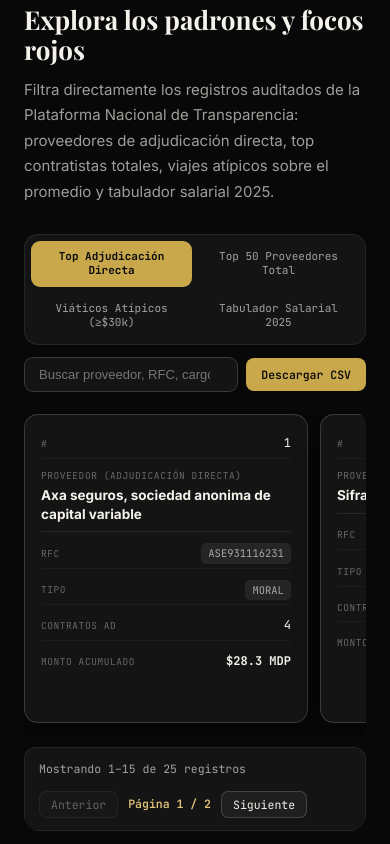
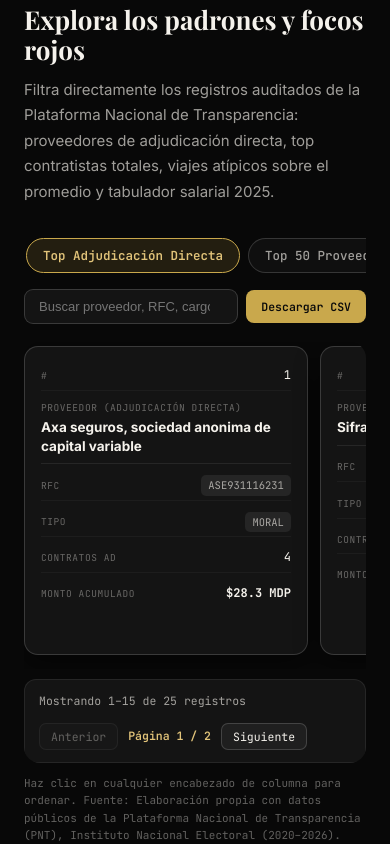
Before and after one commit to ar-rodrigues/ine-transparencia-2020-2026, a plain HTML site: page tablero/index.html in a window 390 px wide. Shown: the part 11156-12000 px from the top of the page. Drawn offline with nearby package versions, Linux system fonts and the light colour scheme; a web font is replaced by a local one.

Commit message:
fix(mobile): evitar bloqueo adblock en grafica 2 (medios_2025), zoom en mapas y selector horizontal en pildoras

```diff
--- /dev/null
+++ b/datos_b2/03_datos_agregados/resumen_ejecutivo/medios_2025.json
@@ -0,0 +1,11 @@
+[
+	{"tipo_medio":"Televisión","total_pautas":87,"gasto_total":82894879.29,"gasto_promedio_por_pauta":952814.7,"porcentaje_del_gasto_total":56.14},
+	{"tipo_medio":"Medios digitales","total_pautas":581,"gasto_total":27145010.27,"gasto_promedio_por_pauta":46721.19,"porcentaje_del_gasto_total":18.38},
+	{"tipo_medio":"Otros servicios asociados","total_pautas":65,"gasto_total":15015201.16,"gasto_promedio_por_pauta":231003.09,"porcentaje_del_gasto_total":10.17},
+	{"tipo_medio":"Radio","total_pautas":116,"gasto_total":11754239.71,"gasto_promedio_por_pauta":101329.65,"porcentaje_del_gasto_total":7.96},
+	{"tipo_medio":"Medios impresos","total_pautas":975,"gasto_total":5757422.3,"gasto_promedio_por_pauta":5905.05,"porcentaje_del_gasto_total":3.9},
+	{"tipo_medio":"Otros","total_pautas":104,"gasto_total":2332589.8,"gasto_promedio_por_pauta":22428.75,"porcentaje_del_gasto_total":1.58},
+	{"tipo_medio":"Espectaculares","total_pautas":59,"gasto_total":1860580.95,"gasto_promedio_por_pauta":31535.27,"porcentaje_del_gasto_total":1.26},
+	{"tipo_medio":"Medios Complementarios","total_pautas":29,"gasto_total":877859.47,"gasto_promedio_por_pauta":30271.02,"porcentaje_del_gasto_total":0.59},
+	{"tipo_medio":"Internet","total_pautas":7,"gasto_total":12842.52,"gasto_promedio_por_pauta":1834.65,"porcentaje_del_gasto_total":0.01}
+]
--- a/tablero/app.js
+++ b/tablero/app.js
@@ -11,7 +11,7 @@ const PNT_SOURCE = "Fuente: Plataforma Nacional de Transparencia (PNT) · INE";
 
 const DATA_TABLES = [
   { key: "capitulos", rel: "presupuesto/ejecucion_presupuestal_capitulos" },
-  { key: "publicidad", rel: "publicidad_oficial/gasto_publicidad_por_medio_2025" },
+  { key: "publicidad", rel: "resumen_ejecutivo/medios_2025" },
   { key: "partidosCiclo", rel: "financiamiento_partidos/comparativa_electoral_vs_ordinario" },
   { key: "partidosAnual", rel: "financiamiento_partidos/kpi_financiamiento_anual_partidos" },
   { key: "procedimientos", rel: "contrataciones/kpi_procedimientos_contratacion" },
@@ -722,7 +722,7 @@ function renderStep(stepIndex, opts = {}) {
             name: "Contrataciones",
             type: "map",
             map: "mexico",
-            roam: !isMob,
+            roam: true,
             zoom: isMob ? 1.05 : 1.15,
             top: isMob ? 6 : "middle",
             itemStyle: { areaColor: "#1a1a1a", borderColor: "rgba(255,255,255,0.22)", borderWidth: 0.7 },
@@ -972,7 +972,7 @@ function renderStep(stepIndex, opts = {}) {
             name: "Viáticos",
             type: "map",
             map: "mexico",
-            roam: !isMob,
+            roam: true,
             zoom: isMob ? 1.05 : 1.15,
             top: isMob ? 6 : "middle",
             itemStyle: { areaColor: "#1a1a1a", borderColor: "rgba(255,255,255,0.22)", borderWidth: 0.7 },
--- a/tablero/styles.css
+++ b/tablero/styles.css
@@ -1168,20 +1168,38 @@ body.is-embed-full .scrolly-stage-col {
     gap: 12px;
   }
   #explorer-switch {
-    display: grid;
-    grid-template-columns: repeat(2, 1fr);
-    gap: 6px;
+    display: flex;
+    flex-direction: row;
+    flex-wrap: nowrap;
+    overflow-x: auto;
+    -webkit-overflow-scrolling: touch;
+    scrollbar-width: none;
+    gap: 8px;
     width: 100%;
-    padding: 6px;
-    border-radius: 14px;
+    padding: 4px 2px;
+    background: transparent;
+    border: none;
+    border-radius: 0;
+  }
+  #explorer-switch::-webkit-scrollbar {
+    display: none;
   }
   #explorer-switch .seg-btn {
-    text-align: center;
-    justify-content: center;
-    padding: 9px 8px;
-    font-size: 11px;
-    line-height: 1.25;
-    border-radius: 9px;
+    flex: 0 0 auto;
+    white-space: nowrap;
+    padding: 8px 16px;
+    font-size: 12.5px;
+    font-weight: 500;
+    border-radius: 999px;
+    background: rgba(255, 255, 255, 0.03);
+    border: 1px solid var(--border-strong);
+    color: var(--text-muted);
+  }
+  #explorer-switch .seg-btn.active {
+    background: rgba(201, 168, 76, 0.14);
+    border-color: var(--gold);
+    color: var(--gold-light);
+    font-weight: 600;
   }
   .explorer-actions {
     display: flex;
```
